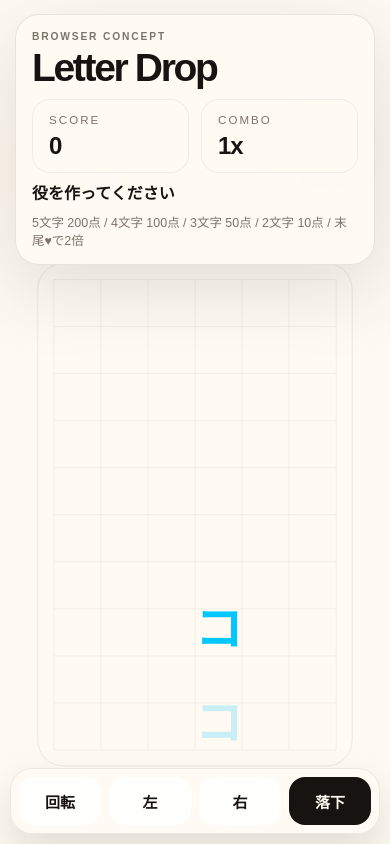
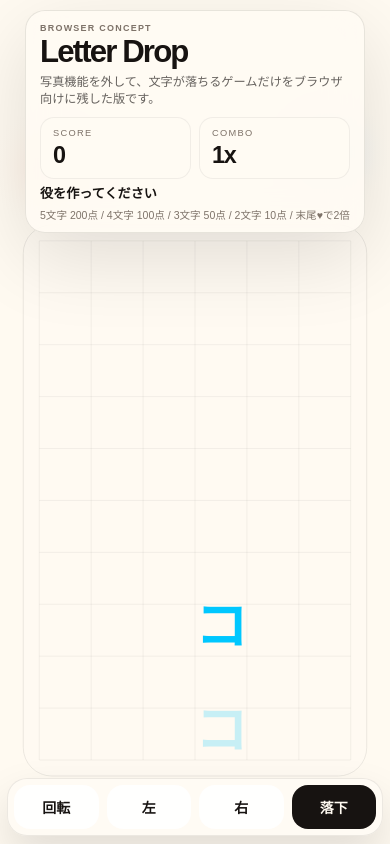
Before and after one commit to shibuta008-tech/Letter-Drop, a plain HTML site: page index.html in a window 390 px wide. Drawn offline with Linux system fonts and the light colour scheme.

Commit message:
画面拡大

```diff
--- a/app.js
+++ b/app.js
@@ -23,6 +23,7 @@
         { text: "ウンコ", points: 50 },
         { text: "ウンチ", points: 50 },
         { text: "ウマ", points: 10 },
+        { text: "ママ", points: 10 },
         { text: "マチ", points: 10 },
         { text: "ポチ", points: 10 },
         { text: "ポン", points: 10 },
@@ -552,7 +553,7 @@
     const rightInset = desktop && yakuRect ? width - yakuRect.left + 24 : 0;
     const topInset = desktop
       ? Math.min(180, height * 0.19)
-      : Math.max((heroRect?.bottom ?? 0) + 14, 140);
+      : Math.max((heroRect?.bottom ?? 0) + 8, 110);
     const bottomLimit = desktop
       ? height - 80
       : Math.max((touchRect?.top ?? height - 96) - 18, topInset + 120);
@@ -678,6 +679,21 @@
     }
   });
 
+  let lastTouchEnd = 0;
+  document.addEventListener("touchend", (event) => {
+    const now = Date.now();
+    if (now - lastTouchEnd < 320) {
+      event.preventDefault();
+    }
+    lastTouchEnd = now;
+  }, { passive: false });
+
+  ["gesturestart", "gesturechange", "gestureend"].forEach((eventName) => {
+    document.addEventListener(eventName, (event) => {
+      event.preventDefault();
+    }, { passive: false });
+  });
+
   window.addEventListener("resize", () => {
     resizeCanvas();
     render();
--- a/styles.css
+++ b/styles.css
@@ -288,42 +288,71 @@ body {
     justify-content: center;
     min-height: 100vh;
     min-height: 100dvh;
-    padding: 14px 14px 112px;
+    padding: 10px 10px 104px;
   }
 
   .hero-card {
-    width: min(360px, 100%);
+    width: min(340px, 100%);
     margin: 0 auto;
-    padding: 16px 16px 14px;
-    border-radius: 24px;
+    padding: 12px 14px 10px;
+    border-radius: 20px;
   }
 
   .eyebrow {
-    font-size: 0.64rem;
+    font-size: 0.56rem;
+    letter-spacing: 0.14em;
   }
 
   .hero-card h1 {
-    font-size: clamp(2rem, 10vw, 2.7rem);
+    margin-top: 4px;
+    font-size: clamp(1.65rem, 8vw, 2.3rem);
   }
 
-  .lede,
   .key-guide,
   .secondary-guide {
     display: none;
   }
 
+  .lede {
+    margin-top: 8px;
+    font-size: 0.76rem;
+    line-height: 1.35;
+    opacity: 0.66;
+  }
+
   .score-grid {
-    margin-top: 12px;
+    gap: 8px;
+    margin-top: 10px;
+  }
+
+  .score-box {
+    padding: 10px 12px;
+    border-radius: 14px;
+  }
+
+  .score-label {
+    font-size: 0.58rem;
+    letter-spacing: 0.14em;
+  }
+
+  .score-box strong {
+    margin-top: 6px;
+    font-size: clamp(1.2rem, 6vw, 1.65rem);
   }
 
   .status-line,
   .matched-line {
-    margin-top: 8px;
+    margin-top: 6px;
+  }
+
+  .status-line {
+    font-size: 0.82rem;
+    line-height: 1.3;
   }
 
   .matched-line {
-    font-size: 0.78rem;
-    line-height: 1.45;
+    font-size: 0.66rem;
+    line-height: 1.35;
   }
 
   .yaku-card {
@@ -332,15 +361,15 @@ body {
 
   .touch-controls {
     display: grid;
-    width: calc(100vw - 20px);
-    bottom: max(10px, env(safe-area-inset-bottom));
+    width: calc(100vw - 14px);
+    bottom: max(8px, env(safe-area-inset-bottom));
     gap: 8px;
-    padding: 8px;
-    border-radius: 22px;
+    padding: 6px;
+    border-radius: 20px;
   }
 
   .touch-button {
-    min-height: 48px;
-    font-size: 15px;
+    min-height: 44px;
+    font-size: 14px;
   }
 }
```
